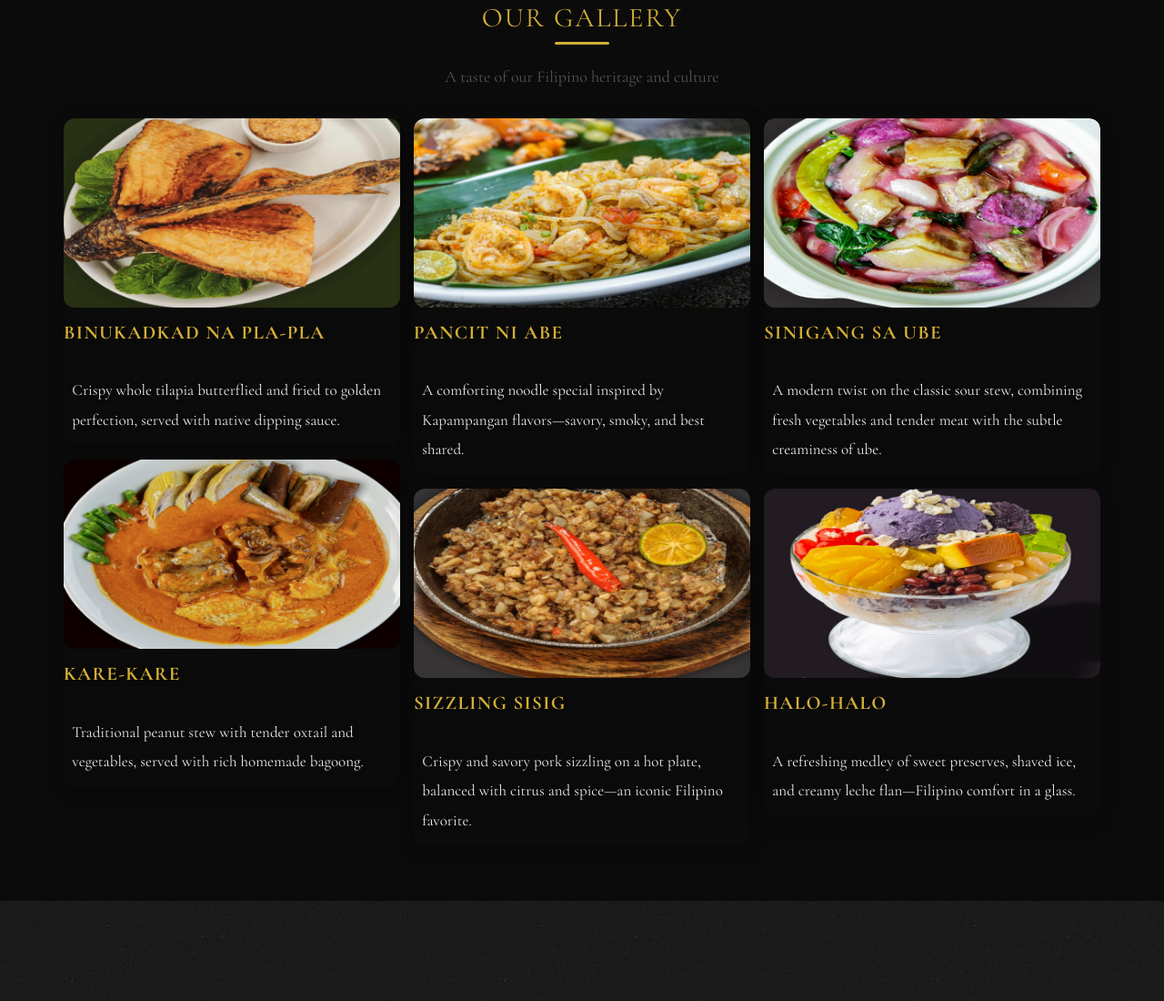
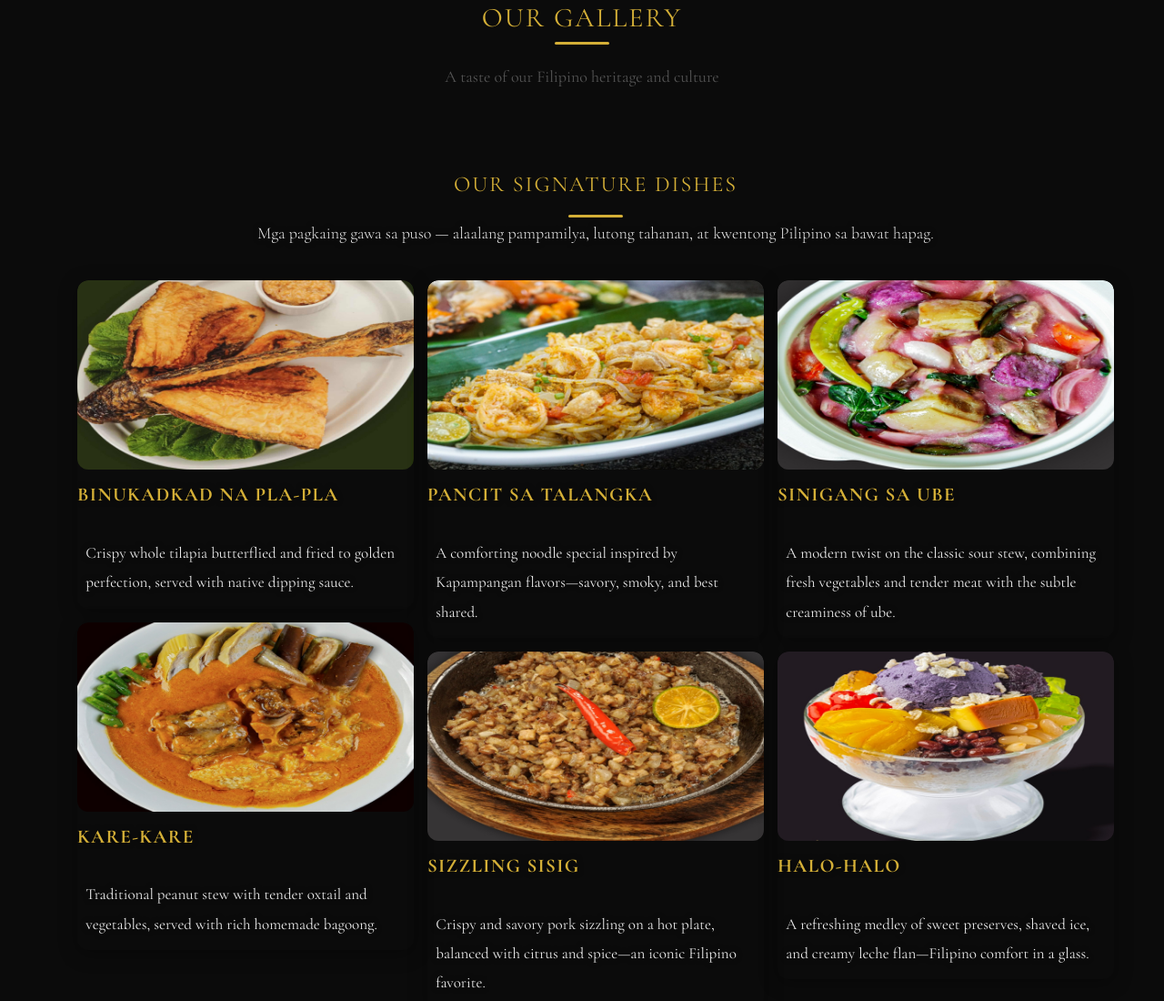
Before and after one commit to Empress-Mei/Project-2-Abe, a plain HTML site: page gallery.html in a window 1280 px wide. Shown: the part 857-1957 px from the top of the page at 91% size. Drawn offline with nearby package versions, Linux system fonts and the light colour scheme; files whose address does not match are found by name.

Commit message:
Add signature dishes section to gallery
Added a new section for signature dishes with a tagline and updated the caption for a gallery item.

```diff
--- a/gallery.html
+++ b/gallery.html
@@ -106,6 +106,22 @@
       <p class="sub-heading">A taste of our Filipino heritage and culture</p>
     </div>
 
+	<div id="fh5co-gallery" class="fh5co-section">
+  <div class="container">
+    <div class="row animate-box">
+      <div class="col-md-8 col-md-offset-2 text-center heading-section">
+        <h3>Our Signature Dishes</h3>
+      </div>
+    </div>
+
+<div class="row animate-box">
+  <div class="col-md-8 col-md-offset-2 text-center">
+    <p class="gallery-tagline">Mga pagkaing gawa sa puso — alaalang pampamilya, lutong tahanan, at kwentong Pilipino sa bawat hapag.</p>
+  </div>
+</div>
+
+
+
     <div class="masonry-gallery">
 
 <div class="gallery-item">
@@ -123,7 +139,7 @@
 
     <div class="gallery-item">
         <img src="images/pancit.jpg" alt="Dish 3" class="zoom-img">
-			<p class="caption-title">Pancit ni Abe</p>
+			<p class="caption-title">Pancit sa Talangka</p>
 			<p class="caption-desc">A comforting noodle special inspired by Kapampangan flavors—savory, smoky, and best shared.</p>
 	</div>
 
@@ -148,6 +164,7 @@
     </div>
   </div>
 </div>
+
 
 
 	<div id="fh5co-featured-testimony" class="fh5co-section">
```
